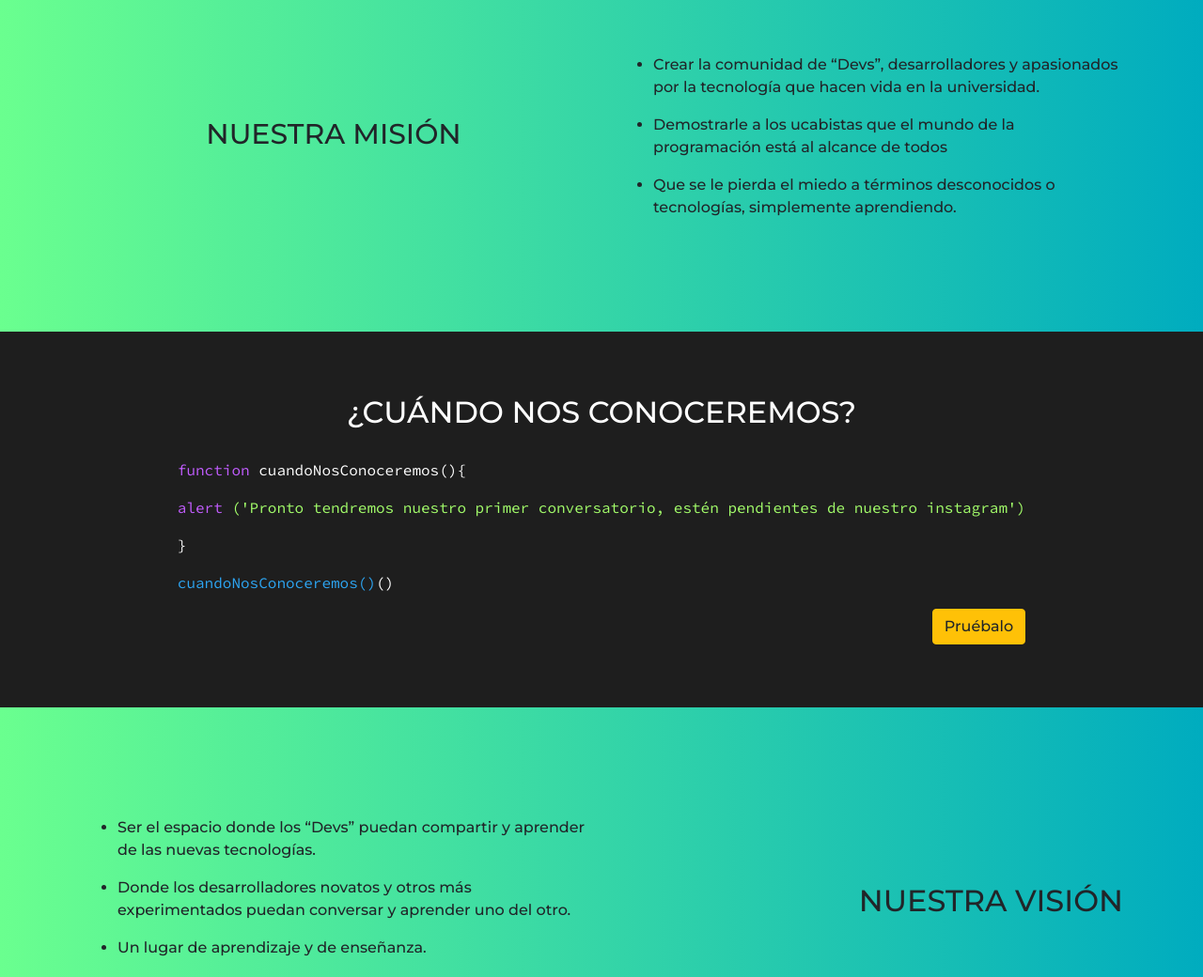
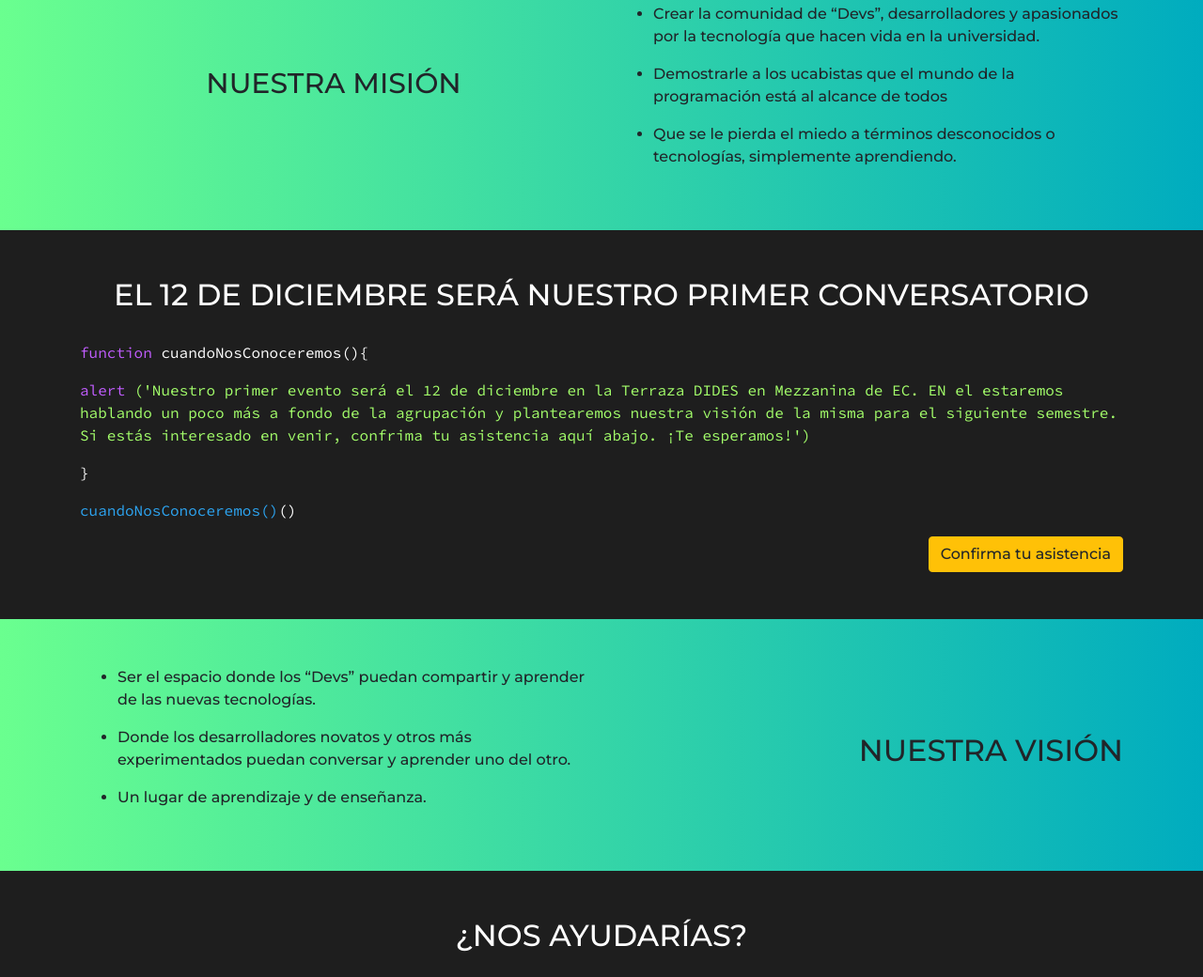
Before and after one commit to UcabDevs/ucabdevs.github.io, a plain HTML site: page index.html in a window 1280 px wide. Shown: the part 903-1943 px from the top of the page at 94% size. Drawn offline with nearby package versions, Linux system fonts and the light colour scheme.

Commit message:
Formulario de confirmación

```diff
--- a/css/index.css
+++ b/css/index.css
@@ -31,7 +31,9 @@
   display: flex;
   -ms-align-items: center;
   align-items: center;
-  height: 400px
+  height: auto;
+  padding-top: 50px;
+  padding-bottom: 50px;
 }
 
 .inscribete{
@@ -55,7 +57,9 @@
   display: flex;
   -ms-align-items: center;
   align-items: center;
-  height: 400px
+  height: auto;
+  padding-top: 50px;
+  padding-bottom: 50px;
 }
 
 .smallSectionBlack p{
--- a/index.html
+++ b/index.html
@@ -98,32 +98,60 @@
     <article class="alignLeft">
       <div class="container">
         <div class="encabezado">
-          <h2>¿CUÁNDO NOS CONOCEREMOS?</h2>
+          <h2>EL 12 DE DICIEMBRE SERÁ NUESTRO PRIMER CONVERSATORIO</h2>
         </div>
         <p>
           <span class="funciones">function</span> cuandoNosConoceremos(){</p>
         <p>
           <span class="funciones">alert</span>
-          <span class="string">('Pronto tendremos nuestro primer conversatorio, estén pendientes de nuestro instagram')</span>
+          <span class="string">('Nuestro primer evento será el 12 de diciembre en la Terraza DIDES en Mezzanina de EC. EN el estaremos hablando un poco más a fondo de la agrupación y plantearemos nuestra visión de la misma para el siguiente semestre. Si estás interesado en venir, confrima tu asistencia aquí abajo. ¡Te esperamos!')</span>
         </p>
         <p>}</p>
         <p>
           <span class="call">cuandoNosConoceremos()</span>()</p>
         <div class="boton-try">
-          <button class="btn btn-warning " type="button" name="button" data-toggle="modal" data-target="#alertModal">Pruébalo</button>
+          <button class="btn btn-warning " type="button" name="button" data-toggle="modal" data-target="#alertModal">Confirma tu asistencia</button>
         </div>
       </div>
       <div class="modal fade" tabindex="-1" role="dialog" id="alertModal">
         <div class="modal-dialog modal-dialog-centered" role="document">
           <div class="modal-content">
             <div class="modal-header">
-              <h5 class="modal-title">¿CUÁNDO NOS CONOCEREMOS?</h5>
+              <h5 class="modal-title">Confirma tu asistencia</h5>
               <button type="button" class="close" data-dismiss="modal" aria-label="Close">
                 <span aria-hidden="true">&times;</span>
               </button>
             </div>
             <div class="modal-body">
-              <p>Pronto tendremos nuestro primer conversatorio, estén pendientes de nuestro instagram</p>
+              <form action="https://docs.google.com/forms/d/e/1FAIpQLSe2tbO2th8osasa5oomT3SbtfcG_yNbu-u7kxyB3yKRXiMidA/formResponse" method="post"
+               target="hidden_iframe" onsubmit="submitted=true;">
+               <div class="form-group">
+                 <label for="entry.548687405">Correo*</label>
+                 <input type="email" name="entry.548687405" class="form-control" id="email" placeholder="Ingresa tu correo" required>
+               </div>
+
+               <div class="form-group">
+                 <label for="entry.675827436">Nombre*</label>
+                 <input name="entry.675827436" type="text" class="form-control" placeholder="Nombre" required>
+               </div>
+
+               <div class="form-group">
+                 <label for="entry.820020539">Carrera</label>
+                 <input name="entry.820020539" type="text" class="form-control" placeholder="Carrera" required>
+               </div>
+
+               <div class="form-group">
+                 <label for="entry.2000967538">¿Asistirás al prelanzamiento de la agrupación?</label>
+                 <select name="entry.2000967538">
+                   <option value="Si">Sí</option>
+                   <option value="No">No</option>
+                   <option value="Duda">Duda</option>
+                 </select>
+               </div>
+
+               <button type="submit" class="btn btn-primary" value="Send">Enviar</button>
+               <small id="emailHelp" class="form-text smallText">Esta información llegará a ucabdevs@gmail.com</small>
+             </form>
             </div>
           </div>
         </div>
@@ -264,35 +292,3 @@
 </body>
 
 </html>
-
-
-<!-- <form action="https://docs.google.com/forms/d/e/1FAIpQLSe2tbO2th8osasa5oomT3SbtfcG_yNbu-u7kxyB3yKRXiMidA/formResponse" method="post"
-  target="hidden_iframe" onsubmit="submitted=true;">
-  <div class="form-group">
-    <label for="entry.548687405">Correo*</label>
-    <input type="email" name="entry.548687405" class="form-control" id="email" placeholder="Ingresa tu correo" required>
-  </div>
-
-  <div class="form-group">
-    <label for="entry.675827436">Nombre*</label>
-    <input name="entry.675827436" type="text" class="form-control" placeholder="Nombre" required>
-  </div>
-
-  <div class="form-group">
-    <label for="entry.820020539">Carrera</label>
-    <input name="entry.820020539" type="text" class="form-control" placeholder="Carrera" required>
-  </div>
-
-  <div class="form-group">
-    <label for="entry.2000967538">¿Asistirás al prelanzamiento de la agrupación?</label>
-    <select name="entry.2000967538">
-      <option value="Si">Si</option>
-      <option value="No">No</option>
-      <option value="Duda">Duda</option>
-    </select>
-  </div>
-
-  <button type="submit" class="btn btn-primary" value="Send">Enviar</button>
-  <small id="emailHelp" class="form-text smallText">Esta información llegará a ucabdevs@gmail.com</small>
-</form>
-</form> -->
```
